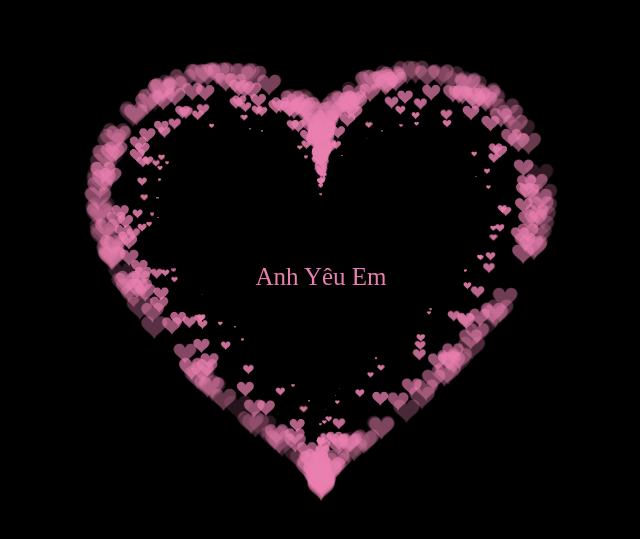
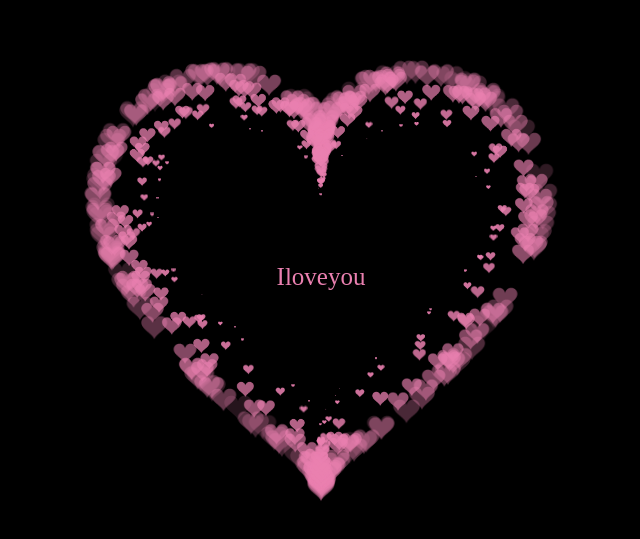
Before and after one commit to kvjeon/hearts, a plain HTML site: page heartname.html in a window 1280 px wide. Shown: the part 123-662 px from the top of the page, without its empty margins (319-959 px from the left). Drawn offline with Linux system fonts and the light colour scheme.

Commit message:
Update heartname.html

```diff
--- a/heartname.html
+++ b/heartname.html
@@ -536,7 +536,7 @@ var ParticlePool = (function() {
 
         margin-bottom: 5px;
 
-        text-align: center;">Anh Yêu Em</div>
+        text-align: center;">Iloveyou</div>
  </BODY>
 
 </HTML>
```
